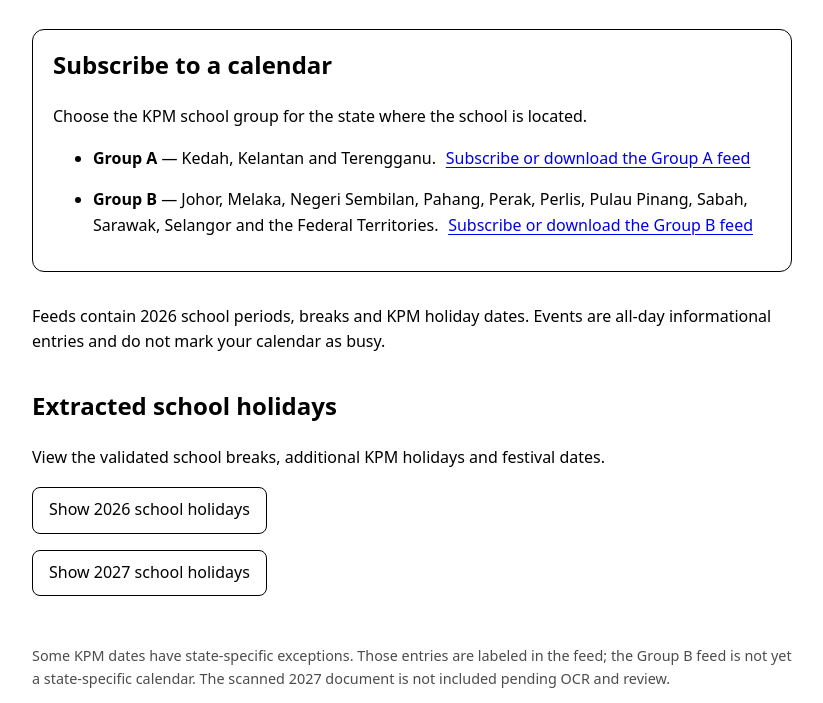
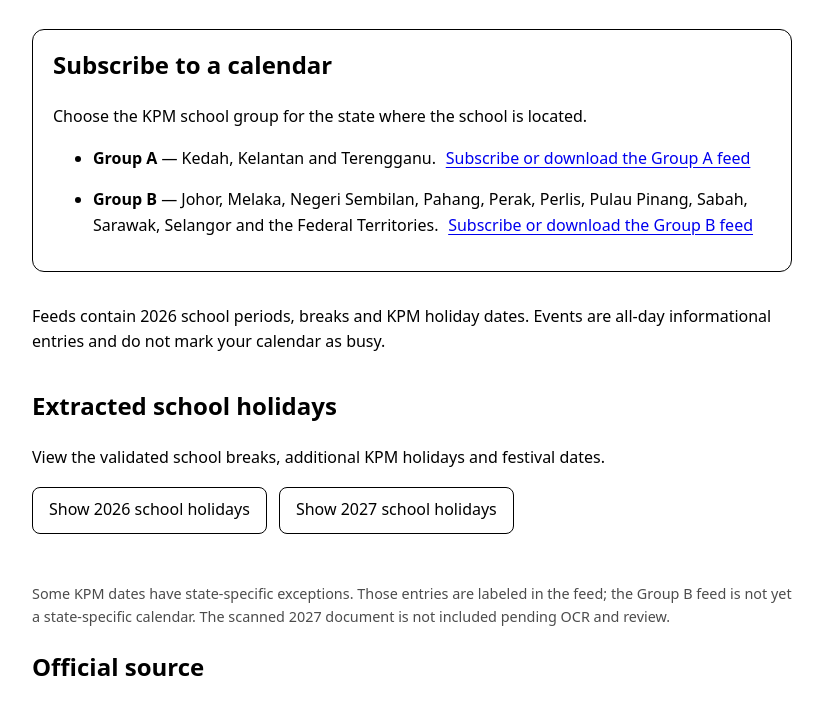
Before and after one commit to amein14/kpm-takwim-ics, a plain HTML site: page site/index.html in a window 1280 px wide. Shown: the part 234-937 px from the top of the page, without its empty margins (228-1051 px from the left). Drawn offline with Linux system fonts and the light colour scheme.

Commit message:
Align holiday year buttons
Place the 2027 holiday toggle to the right of the 2026 toggle while keeping both panels below the controls.

Co-authored-by: Copilot <223556219+Copilot@users.noreply.github.com>

```diff
--- a/site/index.html
+++ b/site/index.html
@@ -34,8 +34,10 @@
     <section class="holiday-section" aria-labelledby="holiday-heading">
       <h2 id="holiday-heading">Extracted school holidays</h2>
       <p>View the validated school breaks, additional KPM holidays and festival dates.</p>
-      <div class="holiday-year">
+      <div class="holiday-controls">
         <button id="holiday-toggle-2026" type="button" aria-expanded="false" aria-controls="holiday-panel-2026">Show 2026 school holidays</button>
+        <button id="holiday-toggle-2027" type="button" aria-expanded="false" aria-controls="holiday-panel-2027">Show 2027 school holidays</button>
+      </div>
       <section id="holiday-panel-2026" class="holiday-year-panel" aria-labelledby="holiday-toggle-2026" hidden>
         <fieldset class="holiday-filter">
           <legend>Show holidays for</legend>
@@ -45,13 +47,9 @@
         <p id="holiday-status" class="small" role="status" aria-live="polite"></p>
         <div id="holiday-items"></div>
       </section>
-      </div>
-      <div class="holiday-year">
-        <button id="holiday-toggle-2027" type="button" aria-expanded="false" aria-controls="holiday-panel-2027">Show 2027 school holidays</button>
       <section id="holiday-panel-2027" class="holiday-year-panel" aria-labelledby="holiday-toggle-2027" hidden>
         <p>Pending</p>
       </section>
-      </div>
     </section>
     <p class="small">Some KPM dates have state-specific exceptions. Those entries are labeled in the feed; the Group B feed is not yet a state-specific calendar. The scanned 2027 document is not included pending OCR and review.</p>
     <h2>Official source</h2>
--- a/site/style.css
+++ b/site/style.css
@@ -11,7 +11,7 @@ h1 { line-height: 1.15; font-size: clamp(2rem, 6vw, 3.5rem); margin-bottom: .5re
 .holiday-section { margin: 2rem 0; }
 .holiday-section button { font: inherit; padding: .6rem 1rem; border: 1px solid currentColor; border-radius: .5rem; background: transparent; cursor: pointer; }
 .holiday-section button:focus-visible { outline: 3px solid currentColor; outline-offset: 3px; }
-.holiday-year { margin: 1rem 0; }
+.holiday-controls { display: flex; flex-wrap: wrap; gap: .75rem; margin: 1rem 0; }
 .holiday-year-panel { margin-top: 1rem; }
 .holiday-filter { margin: 1rem 0; padding: .5rem .75rem; border: 1px solid currentColor; border-radius: .5rem; }
 .holiday-filter label { margin-right: 1rem; }
```
Lines whose indentation alone changed are shown as unchanged.
